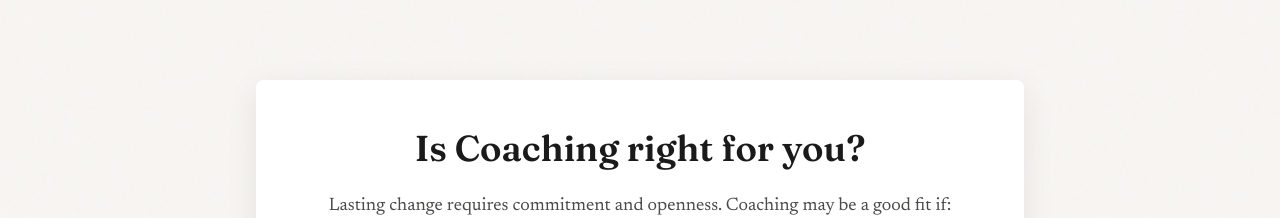
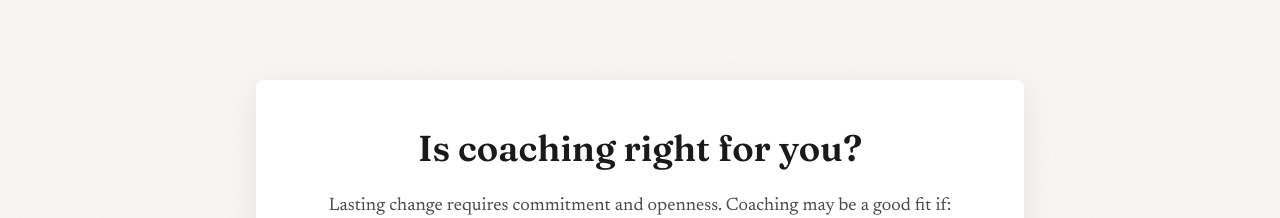
Before and after one commit to irenehagstrom-UX/Leadtalent, a React (Vite) app: page /individual-services in a window 1280 px wide. Shown: the part 3220-3438 px from the top of the page. Built offline with nearby package versions, Linux system fonts and the light colour scheme.

Commit message:
copy change

```diff
--- a/src/components/pages/IndividualServices.tsx
+++ b/src/components/pages/IndividualServices.tsx
@@ -365,7 +365,7 @@ export default function IndividualServices() {
         <AnimatedSection className="max-w-3xl mx-auto">
           <div className="bg-white rounded-lg p-8 md:p-12 shadow-[0_8px_32px_rgba(0,0,0,0.08)]">
             <h2 className="font-display font-semibold text-3xl md:text-4xl text-charcoal text-center mb-6">
-              Is Coaching right for you?
+              Is coaching right for you?
             </h2>
             <p className="font-body text-lg text-warmgray leading-relaxed text-center mb-8">
               Lasting change requires commitment and openness. Coaching may be a
```
